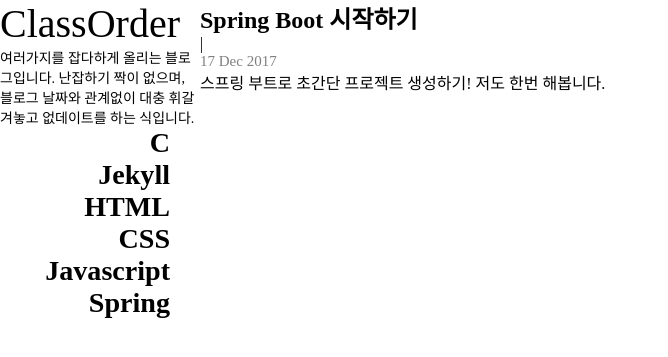
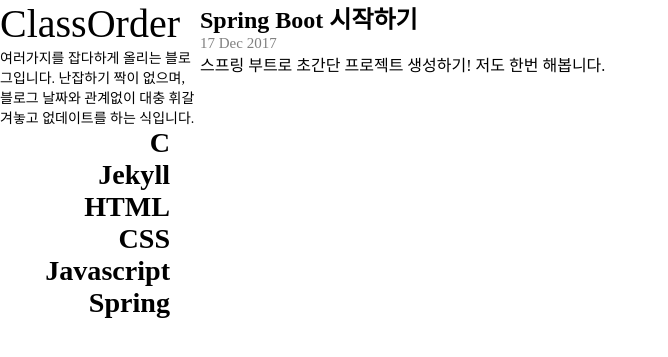
Before and after one commit to ProjectTavern/deprecated-winterguard.github.io, a Jekyll site: the page built from categories/spring/index.html, in a window 1280 px wide. Shown: the top 357 px of the page, without its empty margins (0-668 px from the left). Built offline with Jekyll 4.4.1, drawn with Linux system fonts in a browser that asks for light colours; nearby versions of some CDN libraries; a style sheet for code colours, icons or effects is not loaded.

Commit message:
Update index.html

```diff
--- a/categories/spring/index.html
+++ b/categories/spring/index.html
@@ -5,7 +5,7 @@ layout: default
 {% for post in site.categories.spring %}
     <li>
         <h2><a href="{{ post.url }}" class="inherit-color">{{ post.title }}</a></h2>
-        | <date class="date">{{ post.date | date_to_string }}</date>
+        <span class="date">{{ post.date | date_to_string }}</span>
         <hr>
         {{ post.excerpt | strip_html | truncatewords: 49 }}
     </li>
```
